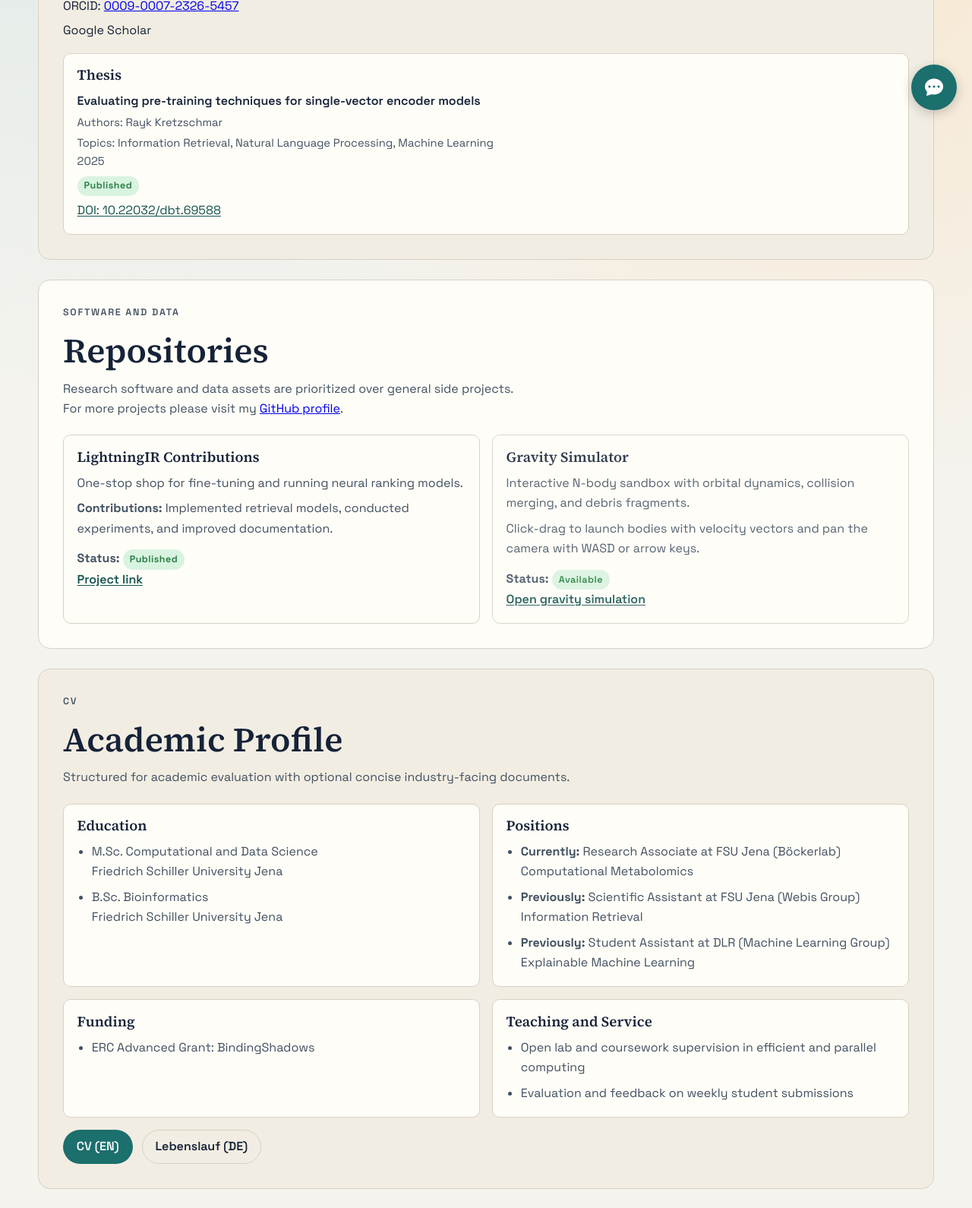
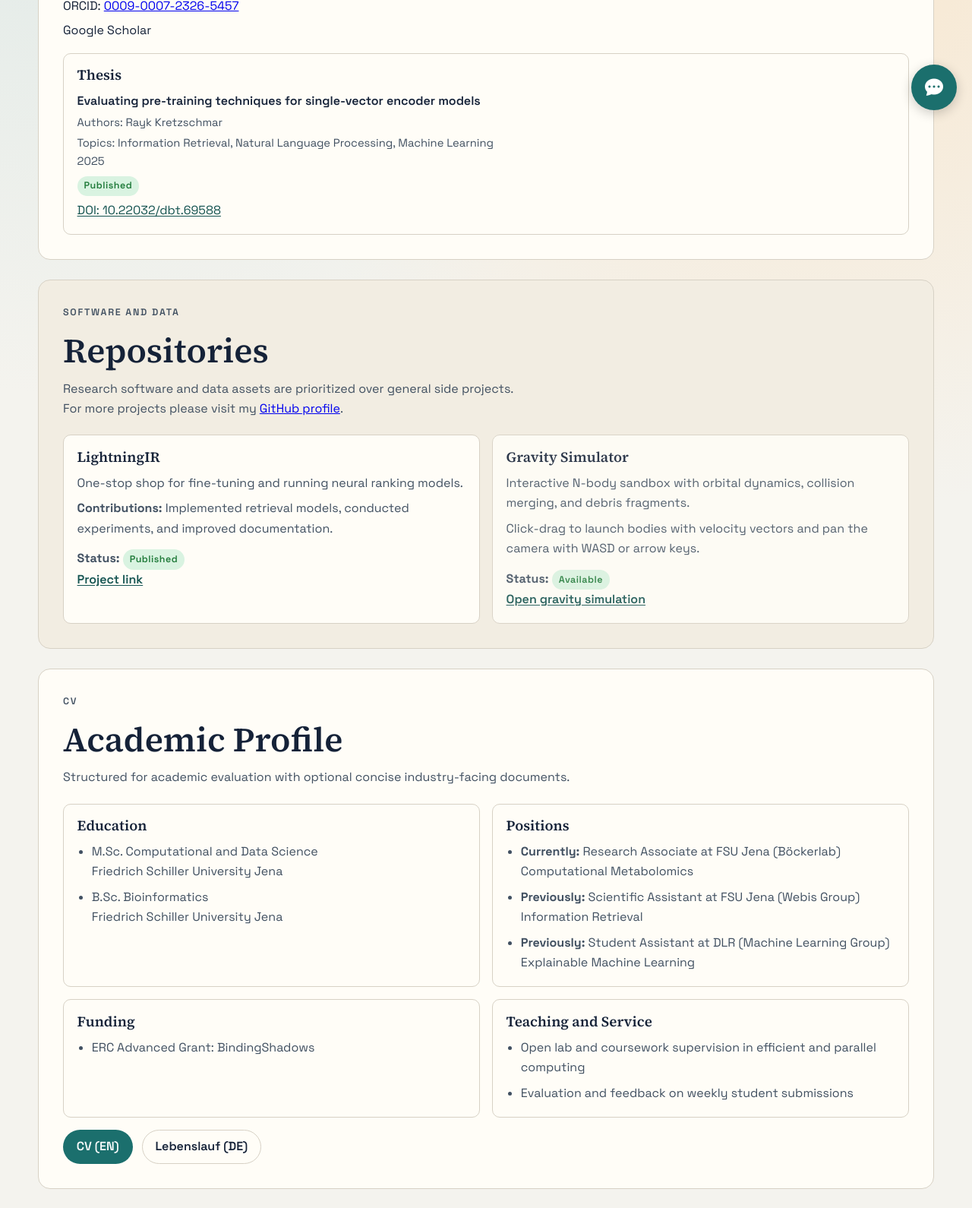
Before and after one commit to RaykKretzschmar/raykkretzschmar.github.io, a website: page index.html in a window 1280 px wide. Shown: the part 635-2225 px from the top of the page at 76% size. Drawn offline with nearby package versions, Linux system fonts and the light colour scheme; files that its build step writes are made by us from their sources.

Commit message:
Refactor section classes for improved styling consistency in publications, software, CV, talks, and contact sections

```diff
--- a/index.html
+++ b/index.html
@@ -169,7 +169,7 @@
             </div>
         </section> -->
 
-        <section id="publications" class="section-block section-alt">
+        <section id="publications" class="section-block">
             <div class="section-head">
                 <p class="eyebrow">Publications</p>
                 <h2>Scholarly Output</h2>
@@ -192,7 +192,7 @@
             </div>
         </section>
 
-        <section id="software-data" class="section-block">
+        <section id="software-data" class="section-block section-alt">
             <div class="section-head">
                 <p class="eyebrow">Software and Data</p>
                 <h2>Repositories</h2>
@@ -204,7 +204,7 @@
             <div class="software-grid">
 
                 <article class="software-card">
-                    <h3>LightningIR Contributions</h3>
+                    <h3>LightningIR</h3>
                     <p>One-stop shop for fine-tuning and running neural ranking models.</p>
                     <p><b>Contributions:</b> Implemented retrieval models, conducted experiments, and improved
                         documentation.</p>
@@ -223,7 +223,7 @@
             </div>
         </section>
 
-        <section id="cv" class="section-block section-alt">
+        <section id="cv" class="section-block">
             <div class="section-head">
                 <p class="eyebrow">CV</p>
                 <h2>Academic Profile</h2>
@@ -272,7 +272,7 @@
             </div>
         </section>
 
-        <section id="talks-teaching" class="section-block">
+        <section id="talks-teaching" class="section-block section-alt">
             <div class="section-head">
                 <p class="eyebrow">Talks and Teaching</p>
                 <h2>Scientific Communication</h2>
@@ -308,7 +308,7 @@
             </div>
         </section>
 
-        <section id="contact" class="section-block section-alt">
+        <section id="contact" class="section-block">
             <div class="section-head">
                 <p class="eyebrow">Contact</p>
                 <h2>Get in Touch</h2>
```
